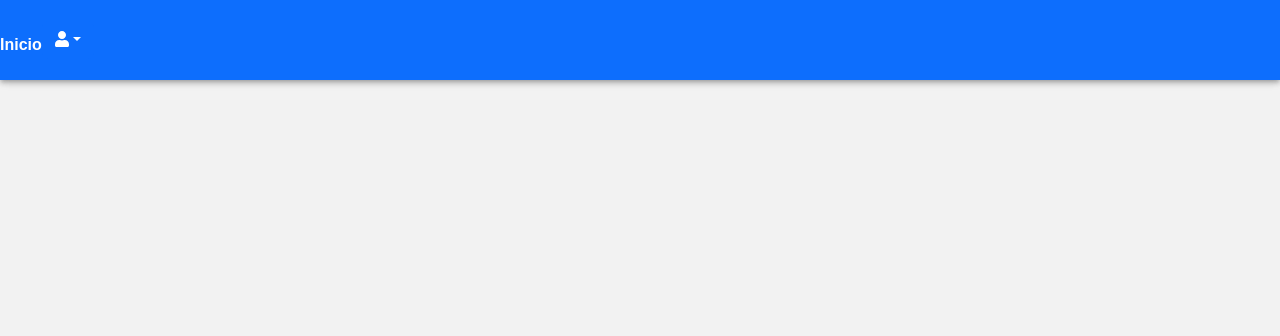
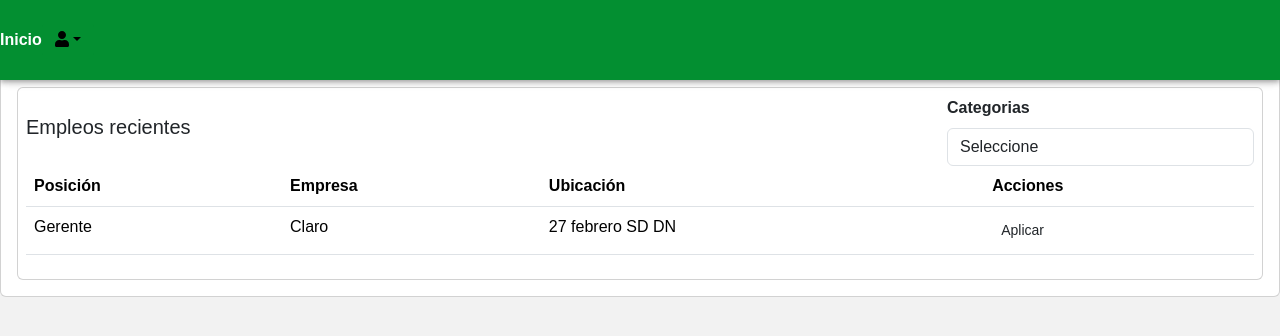
Before and after one commit to JGuridi16/ProyectoProgIII, a React (Create React App) app: page / in a window 1280 px wide. Shown: the top 336 px of the page. Built offline with nearby package versions, Linux system fonts and the light colour scheme.

Commit message:
desing updated

```diff
--- a/src/assets/scss/custom.scss
+++ b/src/assets/scss/custom.scss
@@ -1,3 +1,7 @@
+// change the theme
+$theme-colors: (
+  "primary": #038f31
+);
 
 // Import Bootstrap and its default variables
 @import '~bootstrap/scss/bootstrap.scss';
--- /dev/null
+++ b/src/components/BaseSelect/index.js
@@ -0,0 +1,44 @@
+import React from 'react';
+import Col from 'react-bootstrap/Col';
+import Form from 'react-bootstrap/Form';
+
+
+const BaseListSelect = ({ column, defaults = { show: true, value: '', display: 'Seleccione' }, title, name, handleChange, elements }) => {
+
+    return (
+        <>
+            <Form.Group
+                as={Col}
+                md={column}
+                controlId={name}
+            >
+                <Form.Label>
+                    <b> {title} </b>
+                </Form.Label>
+                <Form.Control
+                    as="select"
+                    name={name}
+                    onChange={handleChange}
+                >
+                    {defaults.show ?
+                        (<option value={defaults.value}>{defaults.display}</option>)
+                        : (<></>)
+                    }
+                    {elements.map(
+                        (element) => (
+                            <option
+                                key={element.id}
+                                value={element.id}
+                            >
+                                {element.value}
+                            </option>
+                        )
+                    )}
+                </Form.Control>
+            </Form.Group>
+        </>
+    );
+};
+
+
+export default BaseListSelect;
--- /dev/null
+++ b/src/components/BaseTable/index.js
@@ -0,0 +1,58 @@
+import React, { useEffect, useState } from 'react';
+import Table from 'react-bootstrap/Table';
+import Button from 'react-bootstrap/Button';
+
+const BaseTable = () => {
+    const [isLoading, setIsLoading] = useState(false);
+    const [data, setData] = useState([
+        {
+            position : 'Gerente',
+            enterprise : 'Claro',
+            location : '27 febrero SD DN'
+        }
+    ]);
+
+    useEffect(() => {
+        (async function mounted() {
+
+        })();
+        return function cleanup() {
+        };
+    }, [])
+
+    return (
+        <>
+            <Table>
+                <thead>
+                    <tr>
+                        <th>Posición</th>
+                        <th>Empresa</th>
+                        <th>Ubicación</th>
+                        <th>Acciones</th>
+                    </tr>
+                </thead>
+                {
+                    setData.length > 0 &&
+                    <>
+                        <tbody>
+                            {
+                                data.map((job, index) =>
+                                    <tr key={index}>
+                                        <td>{ job.position }</td>
+                                        <td>{ job.enterprise }</td>
+                                        <td>{ job.location }</td>
+                                        <td>
+                                            <Button variant="info" size="sm">Aplicar</Button>{' '}
+                                        </td>
+                                    </tr>
+                                )
+                            }
+                        </tbody>
+                    </>
+                }
+            </Table>
+        </>
+    );
+};
+
+export default BaseTable;
--- /dev/null
+++ b/src/components/MainPage/index.js
@@ -0,0 +1,45 @@
+import React, { useEffect, useState, useRef } from 'react';
+import BaseTable from '../BaseTable';
+import Card from 'react-bootstrap/Card';
+import BaseListSelect from '../BaseSelect';
+
+const MainPage = (props) => {
+    const today = new Date();
+    const [categories, setCategories] = useState([
+        {
+            id : 1,
+            value: "Informatica"
+        },
+        {
+            id : 2,
+            value: "Ganaderia"
+        }
+    ]);
+    const onSelectChanged = () => {
+        alert("Se cambio a la categoria");
+    }
+    return (
+      <div>
+        <Card className="p-3 my-4">
+            <div>
+                <h2> Bolsa de Empleos </h2>
+            </div>
+            <Card className="p-2 my-8">
+                <div className="space-between-container">
+                    <h5>Empleos recientes</h5>
+                    <BaseListSelect
+                        elements={categories}
+                        name={'categories'}
+                        handleChange={onSelectChanged}
+                        title="Categorias"
+                        column={3}
+                    />
+                </div>
+                <BaseTable/>
+            </Card>
+        </Card>
+      </div>
+    );
+  }
+
+  export default MainPage;
--- a/src/layout/header/index.js
+++ b/src/layout/header/index.js
@@ -15,7 +15,7 @@ const activeLinkStyle = {
 };
 
 const HuStyle = {
-    marginTop: 10,
+
 };
 
 const marginLeft = {
@@ -44,22 +44,10 @@ const activeNavLinkStyle = {
     ...bold
 };
 
-const successNotify = (text = "Operación realizada con exito") => toast.success(text, {
-    position: "top-right",
-    autoClose: 5000,
-    hideProgressBar: false,
-    closeOnClick: true,
-    pauseOnHover: true,
-    draggable: true,
-    progress: undefined,
-});
-
 const Header = ({ toggleSidebar, opeationSuccess }) => {
 
     useEffect(() => {
-        if (opeationSuccess !== 0) {
-            successNotify();
-        }
+
     }, [opeationSuccess]);
 
     return (
@@ -68,7 +56,7 @@ const Header = ({ toggleSidebar, opeationSuccess }) => {
             <Navbar bg="primary" variant="dark">
                 <Nav className="mr-auto">
                     <div style={HuStyle}>
-                        <NavLink className="mr-3 navlink"
+                        <NavLink className="mr-1 navlink"
                             to="/"
                             exact
                             style={navLinkStyle}
--- a/src/views/home/index.js
+++ b/src/views/home/index.js
@@ -1,9 +1,10 @@
 import React from 'react';
+import MainPage from '../../components/MainPage';
 
 
 const HomeView = () => {
     return (
-        <div>Hola</div>
+        <MainPage/>
     );
 };
 
```
Also changed, not shown: src/layout/sideMenuBar/index.js (added).
